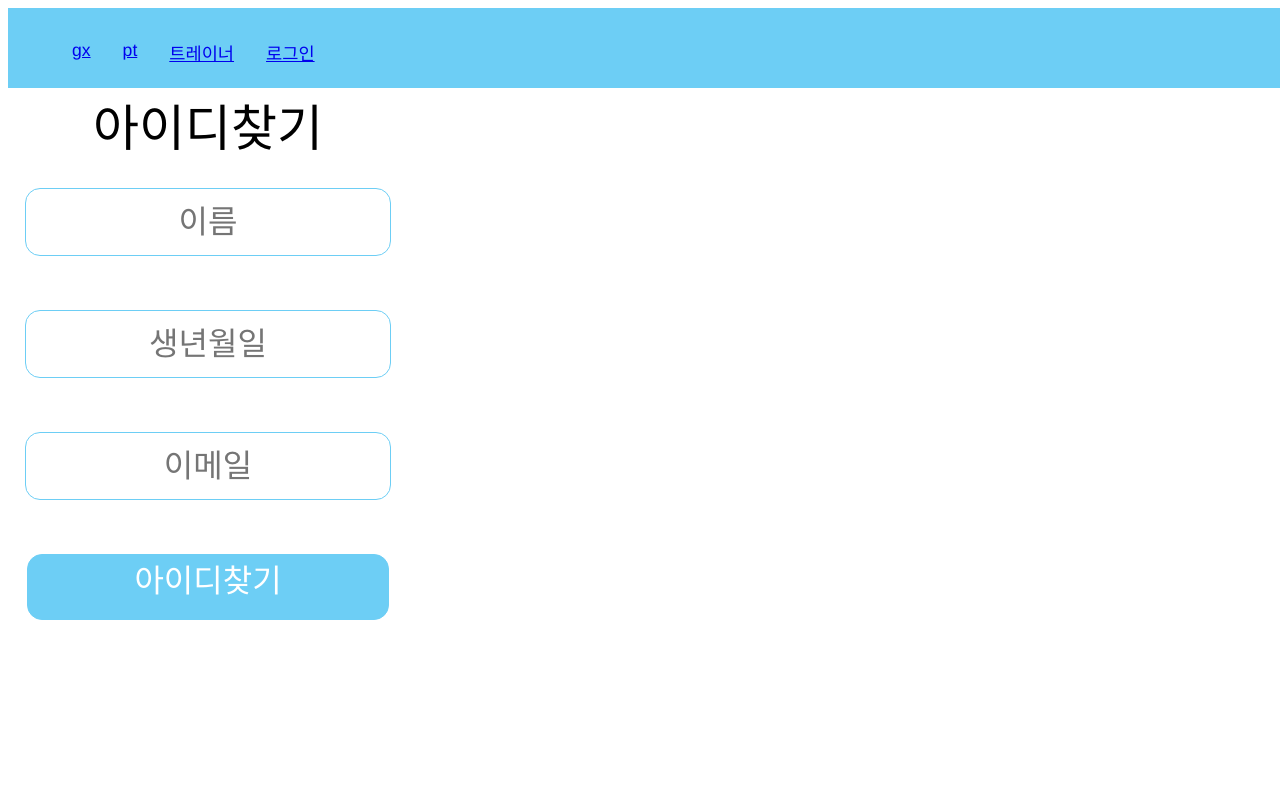
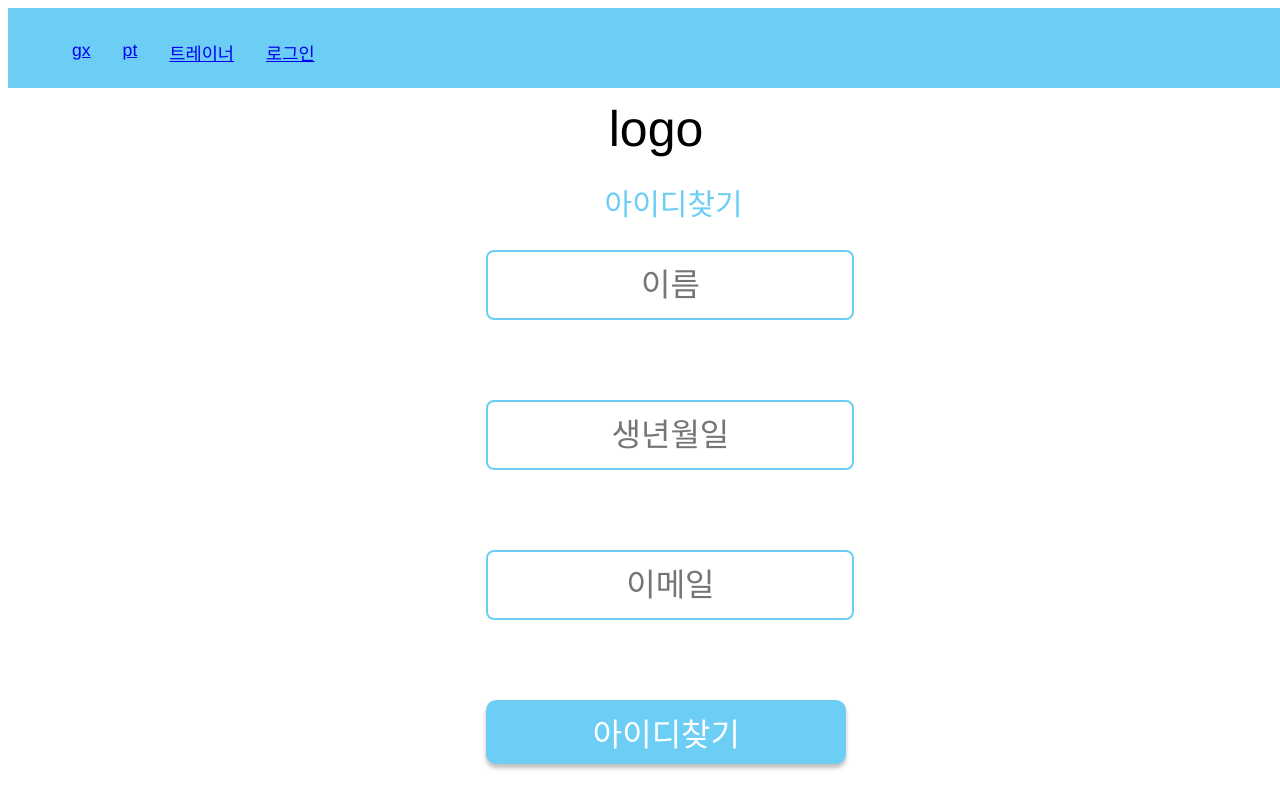
Before and after one commit to devNmin/NOW-N, a Vue app in the folder frontend-vue/: page /users/findid in a window 1280 px wide. Built offline with nearby package versions, Linux system fonts and the light colour scheme.

Commit message:
test: simple changes

```diff
--- a/frontend-vue/src/components/user/FindId.vue
+++ b/frontend-vue/src/components/user/FindId.vue
@@ -2,58 +2,65 @@
   <div class='logo-div'>logo</div>
   <div class="page-name">아이디찾기</div>
   <div class="input-div">
-    <div></div>
-    <input class='login-info-box' type="text" placeholder="이름">
+    <div class="input-div1">
+      <BaseInput placeholder="이름"></BaseInput>
+    </div>
+    <!-- <input class='login-info-box' type="text" placeholder="이름"> -->
     <div></div>
   </div>
-  <br>
-  <br>
-  <br>
-  <div class="input-div">
+  <div class="input-div2">
     <div></div>
-    <input class='login-info-box' type="text" placeholder="생년월일">
+    <BaseInput placeholder="생년월일"></BaseInput>
+    <!-- <input class='login-info-box' type="text" placeholder="생년월일"> -->
     <div></div>
   </div>
-  <br>
-  <br>
-  <br>
-  <div class="input-div">
+  <div class="input-div3">
     <div></div>
-    <input class='login-info-box' type="text" placeholder="이메일">
+    <BaseInput placeholder="이메일"></BaseInput>
+    <!-- <input class='login-info-box' type="text" placeholder="이메일"> -->
     <div></div>
   </div>
-  <br>
-  <br>
-  <br>
-  <div class="login-info-box click-div">
+  <div class="searchid">
+    <BaseButton>아이디찾기</BaseButton>
+  </div>
+  <!-- <div class="login-info-box click-div">
     아이디찾기
-  </div>
+  </div> -->
 </template>
 
 <script>
+import BaseButton from '../common/BaseButton.vue'
+import BaseInput from '../common/BaseInput.vue'
 export default {
-
+  components: {
+    BaseButton,
+    BaseInput
+  }
 }
 </script>
 
 <style>
 .logo-div {
-  margin: auto;
+  position: absolute;
+  top: 100px;
   width: 160px;
   height: 80px;
-  left: 50vw;
+  left: 45vw;
   font-size: 50px;
   text-align: center;
 }
 .page-name {
-    margin: auto;
+  position: absolute;
+  top: 180px;
   width: 400px;
   height: 100px;
-  left: 50vw;
-  font-size: 50px;
+  left: 37vw;
+  font-size: 30px;
   text-align: center;
+  color: #6DCEF5;
 }
 .login-info-box {
+  top: 100px;
   border: 1px solid #6DCEF5;
   border-radius: 15px;
   color: aliceblue;
@@ -62,13 +69,36 @@ export default {
   font-size: 32px;
   text-align: center;
 }
-.input-div {
+.input-div1 {
+  position: absolute;
+  top : 250px;
+  left: 38vw;
   justify-content: space-around;
   display: flex;
-
+}
+.input-div2 {
+  position: absolute;
+  top : 400px;
+  left: 38vw;
+  justify-content: space-around;
+  display: flex;
+}
+.input-div3 {
+  position: absolute;
+  top : 550px;
+  left: 38vw;
+  justify-content: space-around;
+  display: flex;
+}
+.searchid {
+  position: absolute;
+  top : 700px;
+  left: 38vw;
+  justify-content: space-around;
+  display: flex;
 }
 .click-div {
-
+  top: 100px;
   margin: auto;
   color: #ffffff;
   background: #6DCEF5;
--- a/frontend-vue/src/views/HomeView.vue
+++ b/frontend-vue/src/views/HomeView.vue
@@ -17,6 +17,6 @@ export default {
 .home {
   width:100%;
   height:700px;
-  align-: center;
+  align-items: center;
 }
 </style>
```
